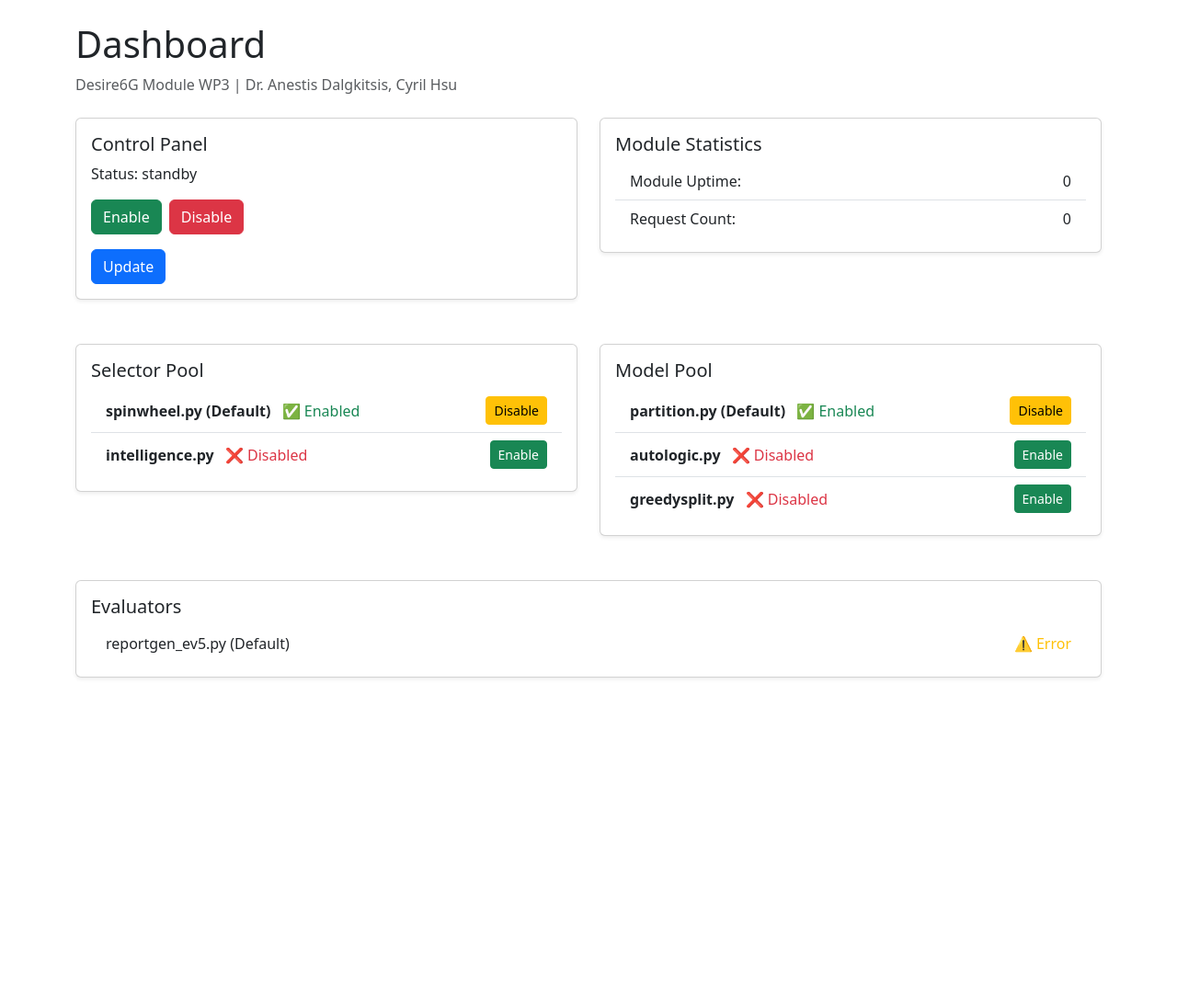
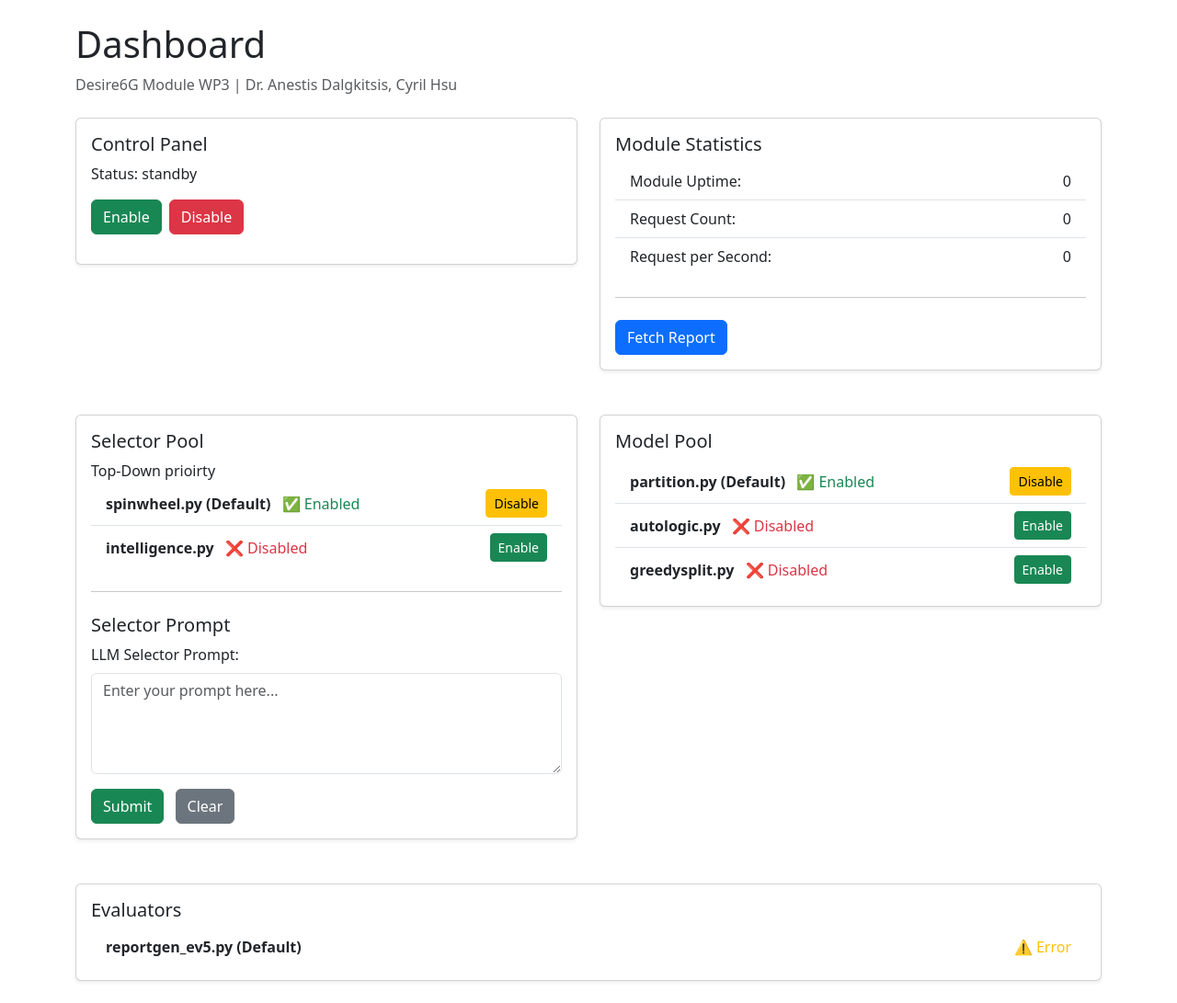
Before and after one commit to anestisdalgkitsis/optimization_engine_d6g, a Flask app: page / in a window 1280 px wide. Shown: the part 56-1147 px from the top of the page at 92% size. Before the commit the page ends 794 px from the top, so only its background shows below. Run offline with Flask 3, Linux system fonts and the light colour scheme.

Commit message:
processing time and requests per sec measurements

```diff
--- a/app.py
+++ b/app.py
@@ -9,6 +9,7 @@ from flask import Flask, render_template, request, redirect, url_for, jsonify
 from flask_socketio import SocketIO, emit
 import matplotlib.pyplot as plt
 import networkx as nx
+import threading
 import argparse
 import socket
 import json
@@ -27,6 +28,7 @@ import pickers.intelligence as intelligence
 status = "standby"
 start_time = time.time()
 request_count = 0
+reqpersec = 0
 selectors = { # this should be changed to modular
     "spinwheel.py (Default)": {"enabled": True},
     "intelligence.py": {"enabled": False},
@@ -54,6 +56,19 @@ parser = argparse.ArgumentParser(description="A script that processes command-li
 parser.add_argument('--verbose', action='store_true', help='Enable verbose output')
 args = parser.parse_args()
 
+# RPS Counter Thread
+lock = threading.Lock()
+def reset_counter():
+    global reqpersec
+    while True:
+        time.sleep(1)
+        with lock:
+            if args.verbose:
+                print(f" - reqpersec: {reqpersec}")
+            reqpersec = 0
+
+# Start background thread to reset the counter
+threading.Thread(target=reset_counter, daemon=True).start()
 
 # ROUTES
 
@@ -83,10 +98,11 @@ def status():
     global start_time
     global status
     global request_count
+    global reqpersec
 
     uptime = int(time.time() - start_time)
 
-    return jsonify({"status": status, "uptime": str(uptime), "requests": str(request_count)})
+    return jsonify({"status": status, "uptime": str(uptime), "requests": str(request_count), "reqpersec": str(reqpersec)})
 
 @app.route('/toggle_selector', methods=['POST'])
 def toggle_selector():
@@ -107,6 +123,7 @@ def toggle_algorithm():
 @app.route('/service_request', methods=['POST'])
 def incoming_request():
     global request_count
+    global reqpersec
     global status
 
     # Measure processing time
@@ -176,7 +193,11 @@ def incoming_request():
 
     # Measure processing time
     processing_time = time.time() - proc_time
-    print("Request Processing Time: " + str(processing_time))
+    print("Request Processing Time: " + str(processing_time * 1000) + " ms")
+
+    # Measure requests per second
+    with lock:
+        reqpersec += 1
 
     return jsonify(combined_response)
 
--- a/templates/index.html
+++ b/templates/index.html
@@ -64,10 +64,10 @@
                 Disable
               </button>
             </div>
-            <button class="btn btn-primary" onclick="getStatus()">Update</button>
           </div>
         </div>
       </div>
+
       <!-- Module Statistics -->
       <div class="col-md-6">
         <div class="card shadow-sm">
@@ -82,7 +82,14 @@
                 <span>Request Count:</span>
                 <span id="requests">0</span>
               </li>
+              <li class="list-group-item d-flex justify-content-between">
+                <span>Request per Second:</span>
+                <span id="reqpersec">0</span>
+              </li>
             </ul>
+            <!-- Integrated Update Button -->
+            <hr class="my-4" />
+            <button class="btn btn-primary" onclick="getStatus()">Fetch Report</button>
           </div>
         </div>
       </div>
@@ -90,14 +97,18 @@
 
     <!-- Model Selection Panels -->
     <div class="row gy-4 mt-4">
-      <!-- Selector Pool -->
+      <!-- Selector Pool (With Integrated Prompt) -->
       <div class="col-md-6">
         <div class="card shadow-sm">
           <div class="card-body">
             <h2 class="h5 card-title">Selector Pool</h2>
+            Top-Down prioirty
+            <!-- Existing list of selectors -->
             <ul class="list-group list-group-flush">
               {% for selector, details in selectors.items() %}
-              <li class="list-group-item d-flex justify-content-between align-items-center">
+              <li
+                class="list-group-item d-flex justify-content-between align-items-center"
+              >
                 <div>
                   <strong>{{ selector }}</strong>
                   {% if details['enabled'] %}
@@ -126,6 +137,30 @@
               </li>
               {% endfor %}
             </ul>
+            <!-- A divider or spacing before the prompt -->
+            <hr class="my-4" />
+            <!-- Integrated Prompt Form -->
+            <h3 class="h5">Selector Prompt</h3>
+            <form id="promptForm" action="#" method="POST">
+              <div class="mb-3">
+                <label for="selectorPrompt" class="form-label">LLM Selector Prompt:</label>
+                <textarea
+                  id="selectorPrompt"
+                  name="selectorPrompt"
+                  rows="4"
+                  class="form-control"
+                  placeholder="Enter your prompt here..."
+                ></textarea>
+              </div>
+              <button type="submit" class="btn btn-success me-2">Submit</button>
+              <button
+                type="button"
+                class="btn btn-secondary"
+                onclick="clearPrompt()"
+              >
+                Clear
+              </button>
+            </form>
           </div>
         </div>
       </div>
@@ -179,7 +214,7 @@
             <h2 class="h5 card-title">Evaluators</h2>
             <ul class="list-group list-group-flush">
               <li class="list-group-item d-flex justify-content-between align-items-center">
-                <span>reportgen_ev5.py (Default)</span>
+                <span><strong>reportgen_ev5.py (Default)</strong></span>
                 <span class="text-warning">⚠️ Error</span>
               </li>
             </ul>
@@ -191,6 +226,7 @@
 
   <!-- JavaScript -->
   <script>
+    // Control actions
     function controlAction(action) {
       fetch("/api/" + action, {
         method: "POST"
@@ -202,6 +238,7 @@
         .catch((error) => console.error("Error:", error));
     }
 
+    // Fetch current status
     function getStatus() {
       fetch("/api/status")
         .then((response) => response.json())
@@ -209,8 +246,14 @@
           document.getElementById("status").innerText = "Status: " + data.status;
           document.getElementById("uptime").innerText = data.uptime + "s";
           document.getElementById("requests").innerText = data.requests;
+          document.getElementById("reqpersec").innerText = data.reqpersec;
         })
         .catch((error) => console.error("Error:", error));
+    }
+
+    // Clear the textarea in "Selector Prompt"
+    function clearPrompt() {
+      document.getElementById("selectorPrompt").value = "";
     }
   </script>
 
```
